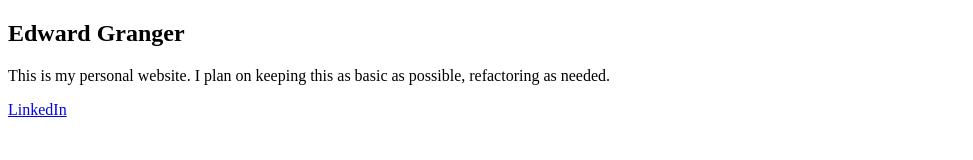
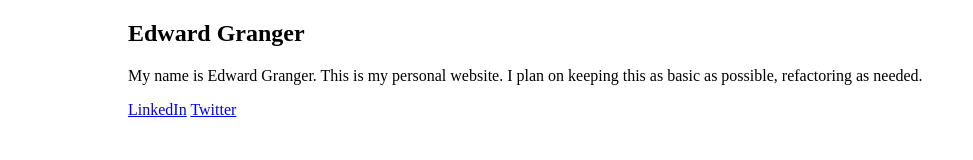
Before and after one commit to ebgranger/ebgranger.github.io, a plain HTML site: page index.html in a window 1280 px wide. Shown: the whole page, without its empty margins (0-973 px from the left). Drawn offline with Linux system fonts and the light colour scheme.

Commit message:
adding a few more styles and content additionals

```diff
--- a/index.html
+++ b/index.html
@@ -2,14 +2,15 @@
 <html>
 <head>
 	<title>Edward Granger</title>
-	<meta name=”description” content=”Personal and professional website for Edward Granger.”>
-	<link rel=”author” href=”https://plus.google.com/+EdwardGrangerwebdev”/>
+	<meta name="description" content=" and professional website for Edward Granger.">
+	<link rel="author" href="https://plus.google.com/+EdwardGrangerwebdev"/>
 </head>
 <body>
-	<section style="margin: 0 auto;">
+	<section style=" margin: 0 auto; width: 1024px; ">
 		<h1>Edward Granger</h1>
-		<p>This is my personal website. I plan on keeping this as basic as possible, refactoring as needed.</p>
+		<p>My name is Edward Granger. This is my personal website. I plan on keeping this as basic as possible, refactoring as needed.</p>
 		<a href="https://www.linkedin.com/in/edward-granger-56707844">LinkedIn</a>
+		<a href="https://twitter.com/ebgranger">Twitter</a>
 	</section>
 </body>
 </html>
```
